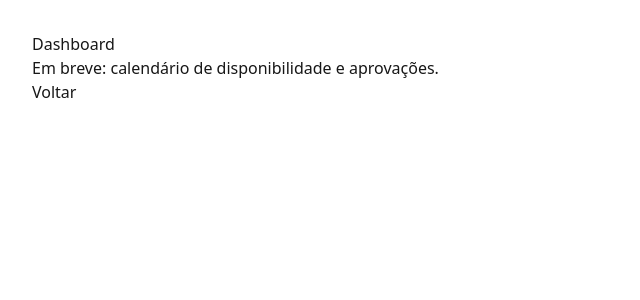
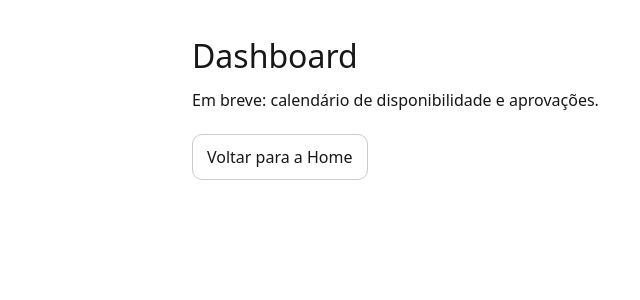
Before and after one commit to ViniLeite98/hara, a Next.js app: page /dashboard in a window 1280 px wide. Shown: the top 300 px of the page, without its empty margins (0-640 px from the left). Built offline with nearby package versions, Linux system fonts and the light colour scheme.

Commit message:
Update page.tsx

```diff
--- a/app/dashboard/page.tsx
+++ b/app/dashboard/page.tsx
@@ -1,9 +1,32 @@
 export default function Dashboard() {
   return (
-    <main style={{ padding: 32, fontFamily: "system-ui" }}>
-      <h1>Dashboard</h1>
-      <p>Em breve: calendário de disponibilidade e aprovações.</p>
-      <a href="/">Voltar</a>
+    <main
+      style={{
+        padding: 32,
+        fontFamily: "system-ui",
+        maxWidth: 960,
+        margin: "0 auto",
+      }}
+    >
+      <h1 style={{ fontSize: 32, marginBottom: 8 }}>Dashboard</h1>
+      <p style={{ marginTop: 0, lineHeight: 1.6 }}>
+        Em breve: calendário de disponibilidade e aprovações.
+      </p>
+
+      <div style={{ marginTop: 20, display: "flex", gap: 12, flexWrap: "wrap" }}>
+        <a
+          href="/"
+          style={{
+            padding: "10px 14px",
+            borderRadius: 10,
+            border: "1px solid #ccc",
+            textDecoration: "none",
+            display: "inline-block",
+          }}
+        >
+          Voltar para a Home
+        </a>
+      </div>
     </main>
   );
 }
```
